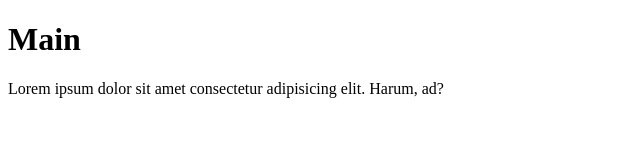
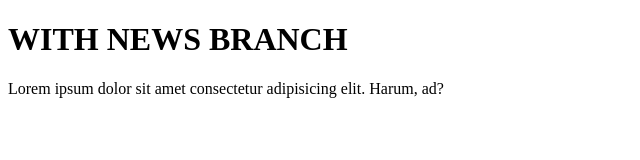
Before and after one commit to a-tatarenkov/git-lesson-branch-10.04, a plain HTML site: page index.html in a window 1280 px wide. Shown: the whole page, without its empty margins (0-640 px from the left). Drawn offline with Linux system fonts and the light colour scheme.

Commit message:
ref h1 in index.html

```diff
--- a/index.html
+++ b/index.html
@@ -6,7 +6,7 @@
     <title>Document</title>
 </head>
 <body>
-    <h1>Main</h1>
+    <h1>WITH NEWS BRANCH</h1>
     <p>Lorem ipsum dolor sit amet consectetur adipisicing elit. Harum, ad?</p>
 </body>
 </html>
```
